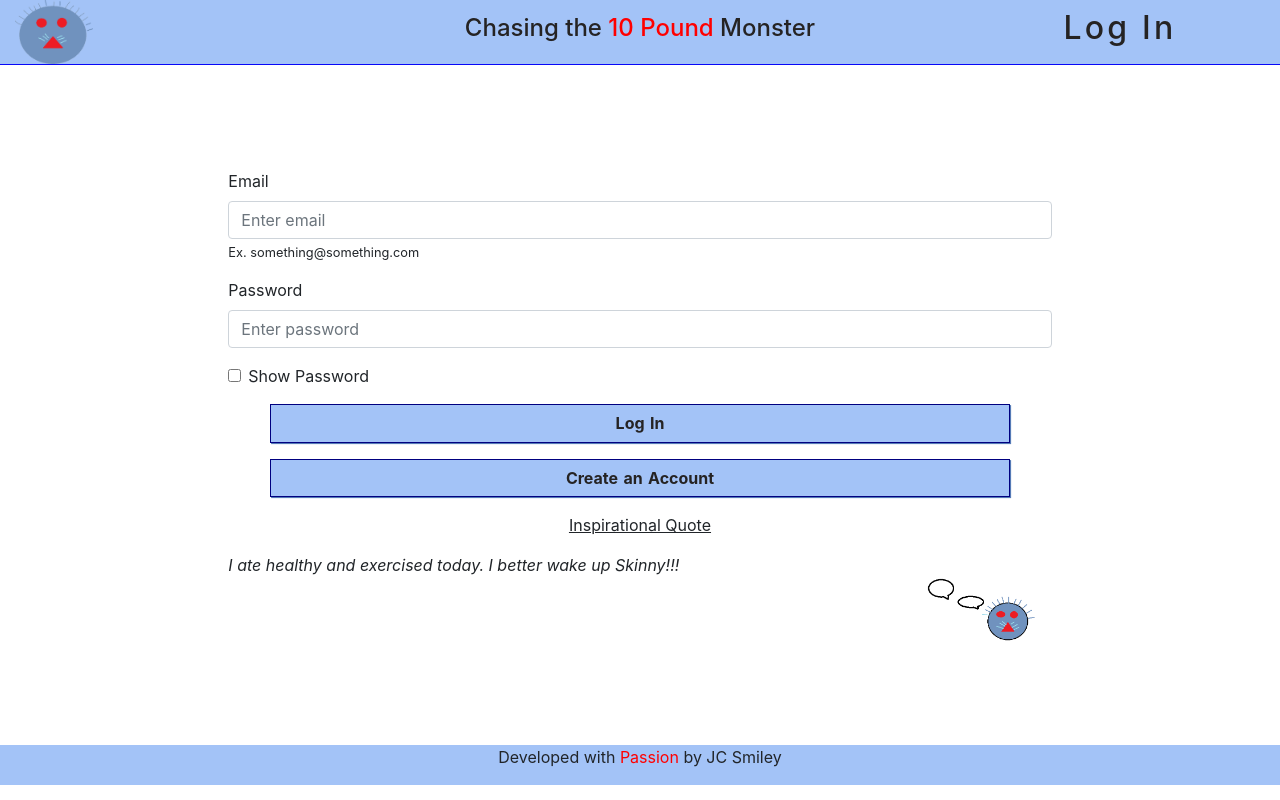
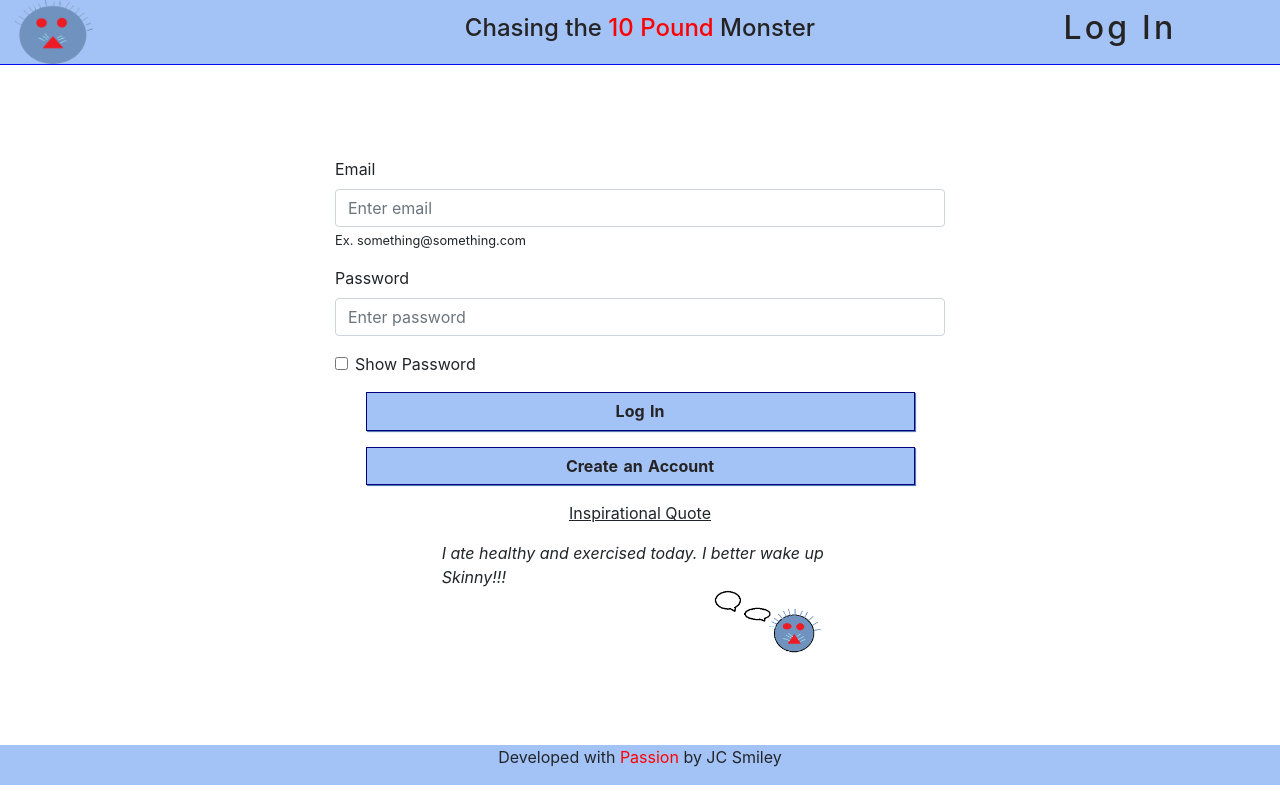
Before and after one commit to jcsmileyjr/chasingtenpounds, a React (Create React App) app: page /logIn in a window 1280 px wide. Built offline with nearby package versions, Linux system fonts and the light colour scheme.

Commit message:
Refactor LogInBody and QuoteMonster for better design responsivenes

```diff
--- a/src/components/LogInPageBody.js
+++ b/src/components/LogInPageBody.js
@@ -15,7 +15,7 @@ const LogInPageBody = () => {
     return(
         <Container fluid={true} className="logInPageLayout">
             <Row className="logInBody">
-                <Col xs={12} sm={{ span: 8, offset: 2 }}>
+                <Col xs={12} sm={{ span: 8, offset: 2 }} md={{ span: 6, offset: 3 }}>
                     <Form>
                         <Form.Group controlId="UserEmail">
                             <Form.Label>Email</Form.Label>
@@ -31,12 +31,12 @@ const LogInPageBody = () => {
                         </Form.Group>
                     </Form>
                 </Col>
-                <Col xs={12} sm={{ span: 8, offset: 2 }} className="centerElements">
+                <Col xs={12} sm={{ span: 8, offset: 2 }} md={{ span: 6, offset: 3 }} className="centerElements">
                     <Link to="/weighIn">
                         <BlueButton buttonType="light" action={test} title="Log In" flat={false} wide={true}/>
                     </Link>
                 </Col>
-                <Col xs={12} sm={{ span: 8, offset: 2 }} className="centerElements">
+                <Col xs={12} sm={{ span: 8, offset: 2 }} md={{ span: 6, offset: 3 }} className="centerElements">
                     <Link to="/signUp">
                         <BlueButton buttonType="light" action={test} title="Create an Account" flat={true} wide={true}/>
                     </Link>
--- a/src/components/QuoteMonster.js
+++ b/src/components/QuoteMonster.js
@@ -5,7 +5,7 @@ import "./QuoteMonster.css";
 
 const QuoteMonster = () => {
     return(
-        <Col xs={12} sm={{ span: 8, offset: 2 }}>
+        <Col xs={12} sm={{ span: 8, offset: 2 }} md={{ span: 4, offset: 4 }}>
             <p className="quoteTitleStyle">Inspirational Quote</p>
             <p className="centerElement quote">I ate healthy and exercised today. I better wake up Skinny!!!</p>
             <article style={{textAlign: "right", marginTop: "-1rem"}}>
```
